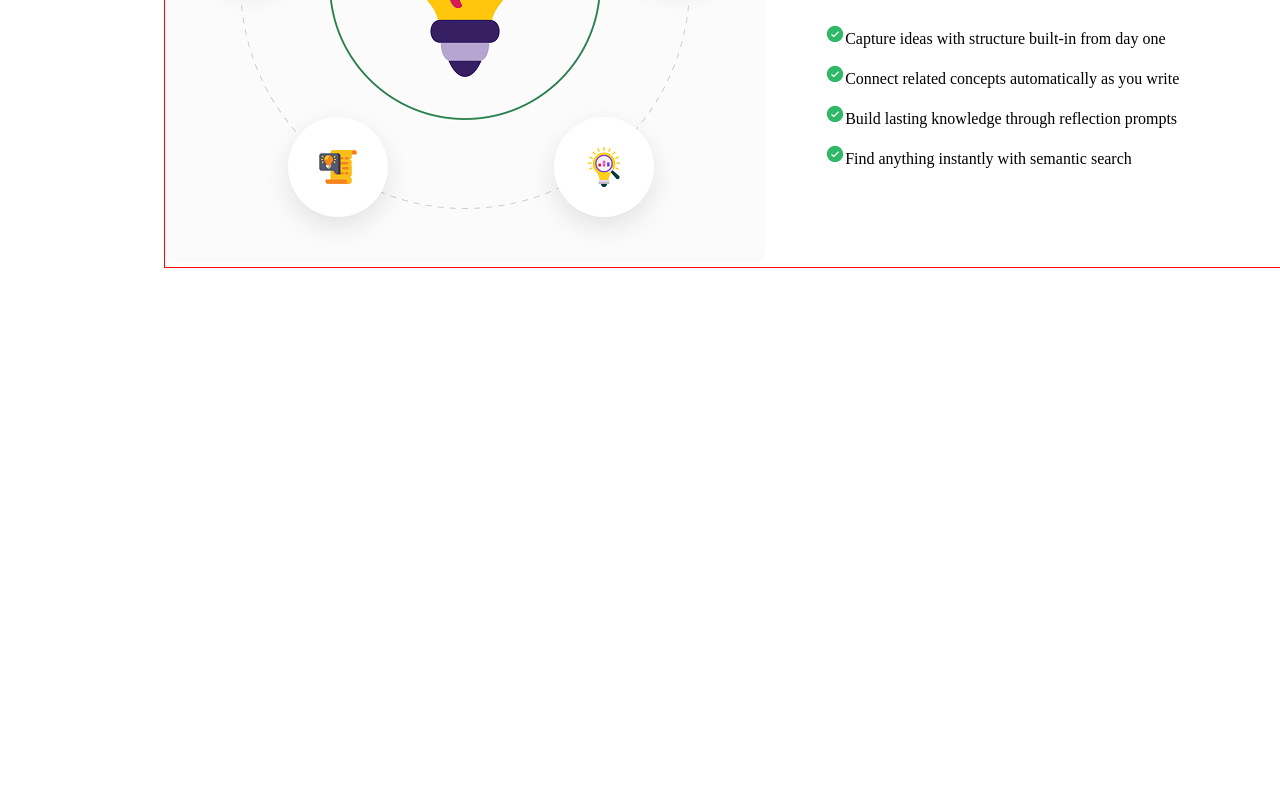
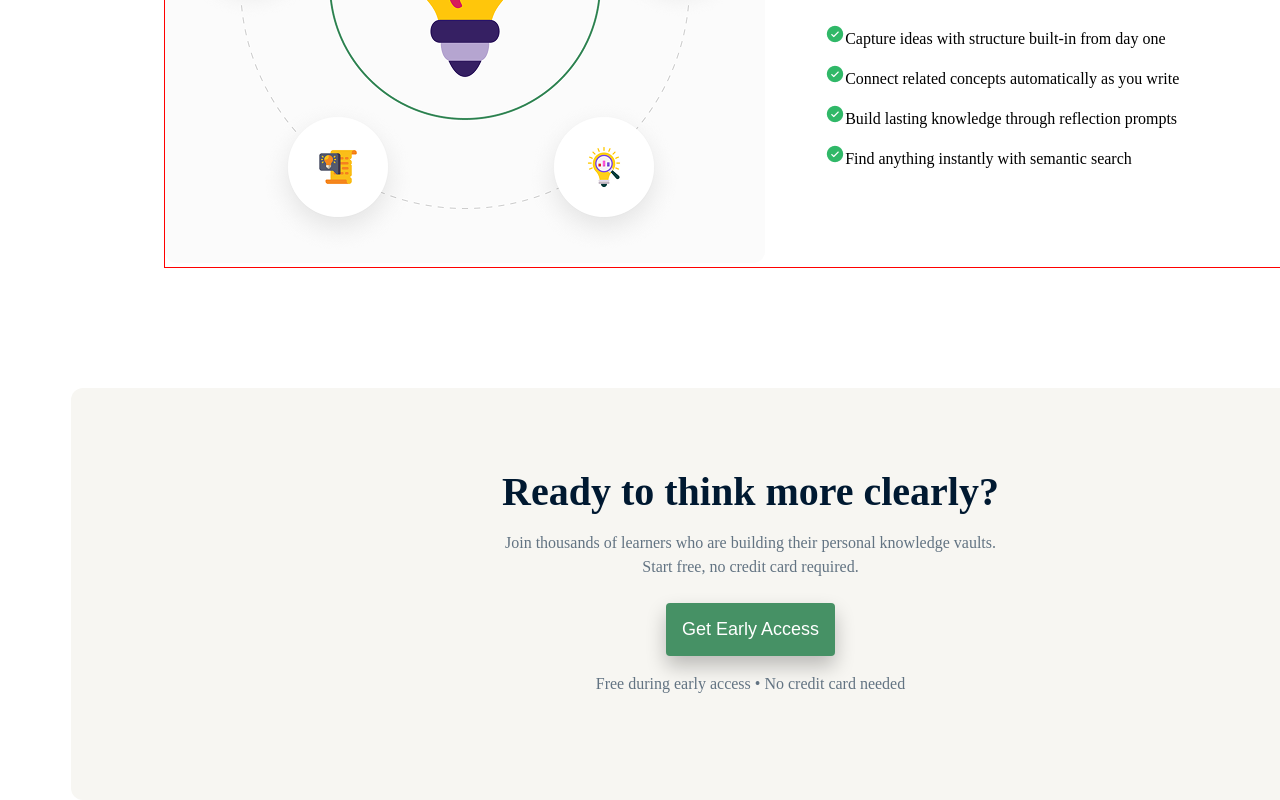
Before and after one commit to rsdrahi/My-first-Assignment-PH13, a plain HTML site: page index.html in a window 1280 px wide. Shown: the part 1724-2524 px from the top of the page. Before the commit the page ends 2112 px from the top, so only its background shows below. Drawn offline with Linux system fonts and the light colour scheme.

Commit message:
early access section compleate

```diff
--- a/css/style.css
+++ b/css/style.css
@@ -229,3 +229,44 @@ body{
   width: 20px;
   margin-top: 16px;
 }
+
+/* Early Access */
+
+.early_access .early_access_container{
+  width: 93%;
+  max-width: 1360px;
+  margin: 0 auto;
+  border: 1px solid red;
+  padding: 80px 40px;
+  text-align: center;
+  border: none;
+  border-radius: 12px;
+  background-color: #F7F6F2;
+}
+.early_access_container h2{
+  font-size: 40px;
+  font-weight: bold;
+  color: #001931;
+  margin-bottom: 16px;
+}
+.early_access_container p{
+  font-size: 16px;
+  line-height: 24px;
+  color: #627382;
+  margin-bottom: 24px;
+}
+.early_access_container .early_access_btn{
+  background-color: #469165;
+  padding: 16px;
+  border: none;
+  color: #FFFFFF;
+  font-size: 18px;
+  font-weight: 500px;
+  border-radius: 4px;
+  box-shadow: 0 10px 20px 0 #0000003f;
+  margin-bottom: 16px;
+}
+.early_access_btn:hover{
+  background-color: black;
+  cursor: pointer;
+}
--- a/index.html
+++ b/index.html
@@ -107,6 +107,21 @@
     </div>
   </section>
 
+  <section class="early_access">
+    <div class="early_access_container">
+      <h2>Ready to think more clearly?</h2>
+      <p>Join thousands of learners who are building their personal knowledge vaults.
+        <br>
+        Start free, no credit card
+        required.
+      </p>
+      <button type="button" class="early_access_btn">Get Early Access</button>
+      <p>Free during early access • No credit card needed</p>
+    </div>
+  </section>
+
+
+
 </body>
 
 </html>
```
